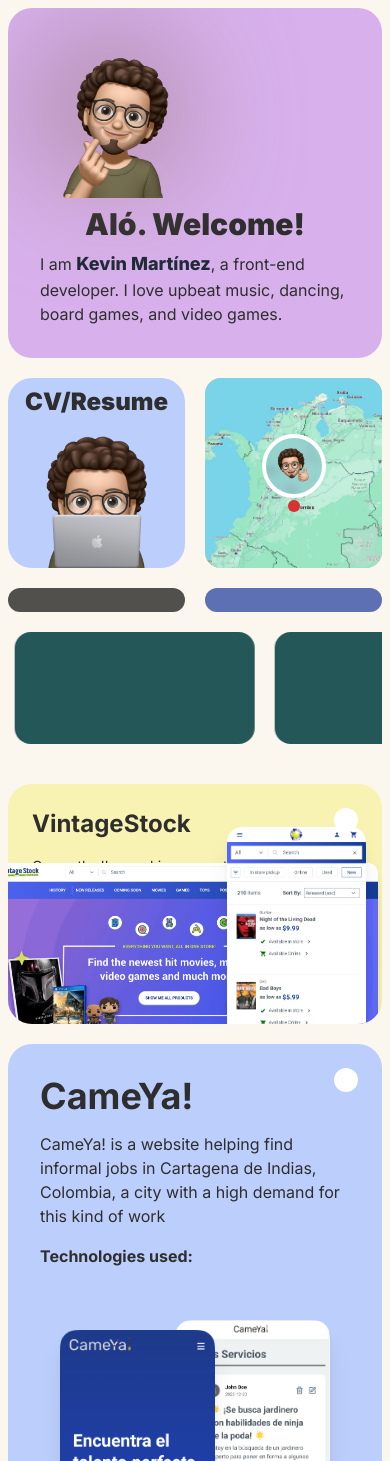
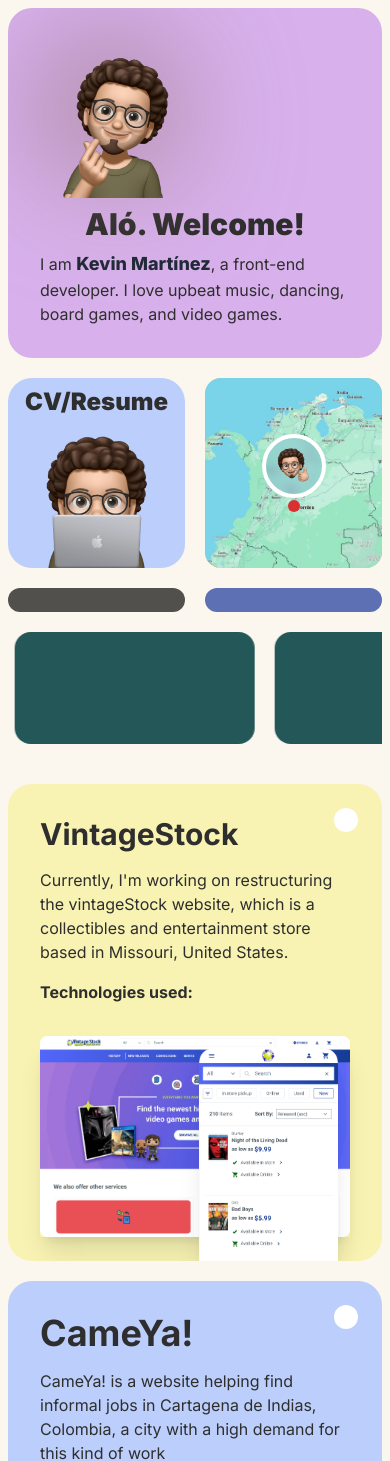
Before and after one commit to MartinezKevin24/portfolio, a Next.js app: page / in a window 390 px wide. Shown: the top 1461 px of the page. Built offline with nearby package versions, Linux system fonts and the light colour scheme; no server answers.

Commit message:
Feat: Responsive design for the VintageStock box was added

```diff
--- a/components/Projects/VintageStock/index.tsx
+++ b/components/Projects/VintageStock/index.tsx
@@ -12,27 +12,27 @@
           <span className='icon-arrow-up-right2'/>
         </div>
       </Link>
-      <div className='p-6 grid grid-cols-1 sm:grid-cols-3 w-full gap-3'>
-        <div className='relative col-span-1 order-2 left-5 sm:order-1 flex items-center sm:col-span-1'>
-          <div className='absolute -left-24 shadow-xl'>
+      <div className='p-8 sm:p-6 grid grid-cols-1 sm:grid-cols-3 w-full gap-3'>
+        <div className='relative col-span-1 order-2 top-2 sm:top-0 sm:left-5 sm:order-1 flex items-center sm:col-span-1'>
+          <div className='relative sm:absolute sm:-left-24 shadow-xl'>
             <Image src={desktopVintage} height={300} alt={"Phone screen Cameya"} quality={100}/>
           </div>
-          <div className='absolute z-10 right-3 -bottom-32 shadow-xl group-hover:-translate-y-6 transition-transform duration-500'>
+          <div className='absolute z-10 -bottom-28 right-3 sm:-bottom-32 shadow-xl group-hover:-translate-y-6 transition-transform duration-500'>
             <Image src={phoneVintage} height={300} alt={"Phone service screen Cameya"} quality={100}/>
           </div>
         </div>
         <div className='col-span-1 order-1 sm:order-2 sm:col-span-2 sm:ml-11 flex flex-col justify-center gap-4'>
-          <h1 className='font-bold text-2xl'>VintageStock</h1>
-          <p className='md:max-w-[550px] text-sm'>Currently, I'm working on restructuring the vintageStock website, which is a collectibles and entertainment store based in Missouri, United States.</p>
+          <h1 className='font-bold text-3xl sm:text-2xl'>VintageStock</h1>
+          <p className='md:max-w-[550px] text-base sm:text-sm'>Currently, I'm working on restructuring the vintageStock website, which is a collectibles and entertainment store based in Missouri, United States.</p>
           <div className='flex gap-3 items-start flex-col '>
             <h2 className='font-bold'>Technologies used:</h2>
             <div className='flex gap-3'>
-              <span className='icon-html-five text-xl'/>
-              <span className='icon-css3 text-xl'/>
-              <span className='icon-next-dot-js text-xl'/>
-              <span className='icon-javascript text-xl'/>
-              <span className='icon-react text-xl'/>
-              <span className='icon-typescript text-xl'/>
+              <span className='icon-html-five text-2xl sm:text-xl'/>
+              <span className='icon-css3 text-2xl sm:text-xl'/>
+              <span className='icon-next-dot-js text-2xl sm:text-xl'/>
+              <span className='icon-javascript text-2xl sm:text-xl'/>
+              <span className='icon-react text-2xl sm:text-xl'/>
+              <span className='icon-typescript text-2xl sm:text-xl'/>
             </div>
           </div>
         </div>
```
